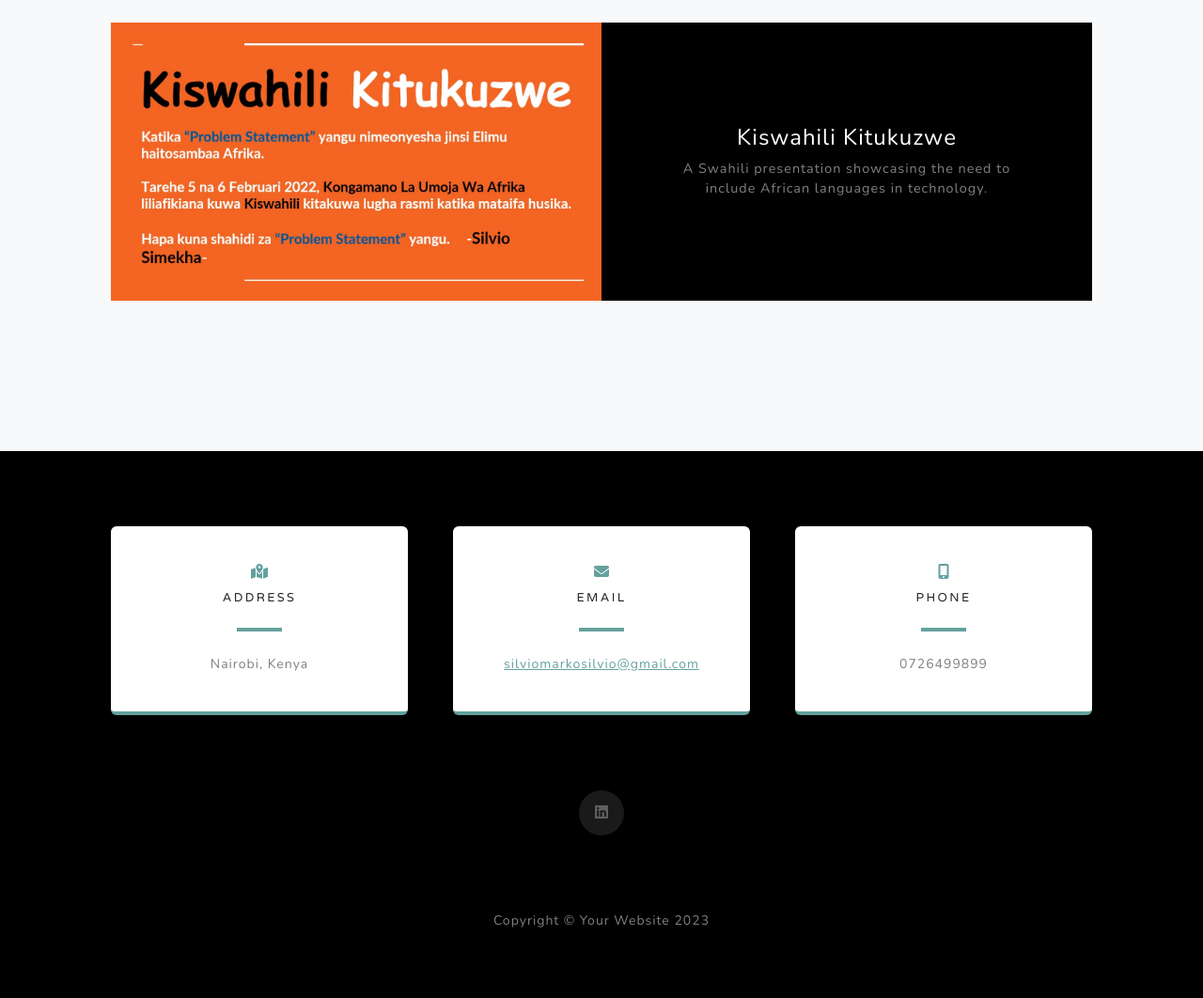
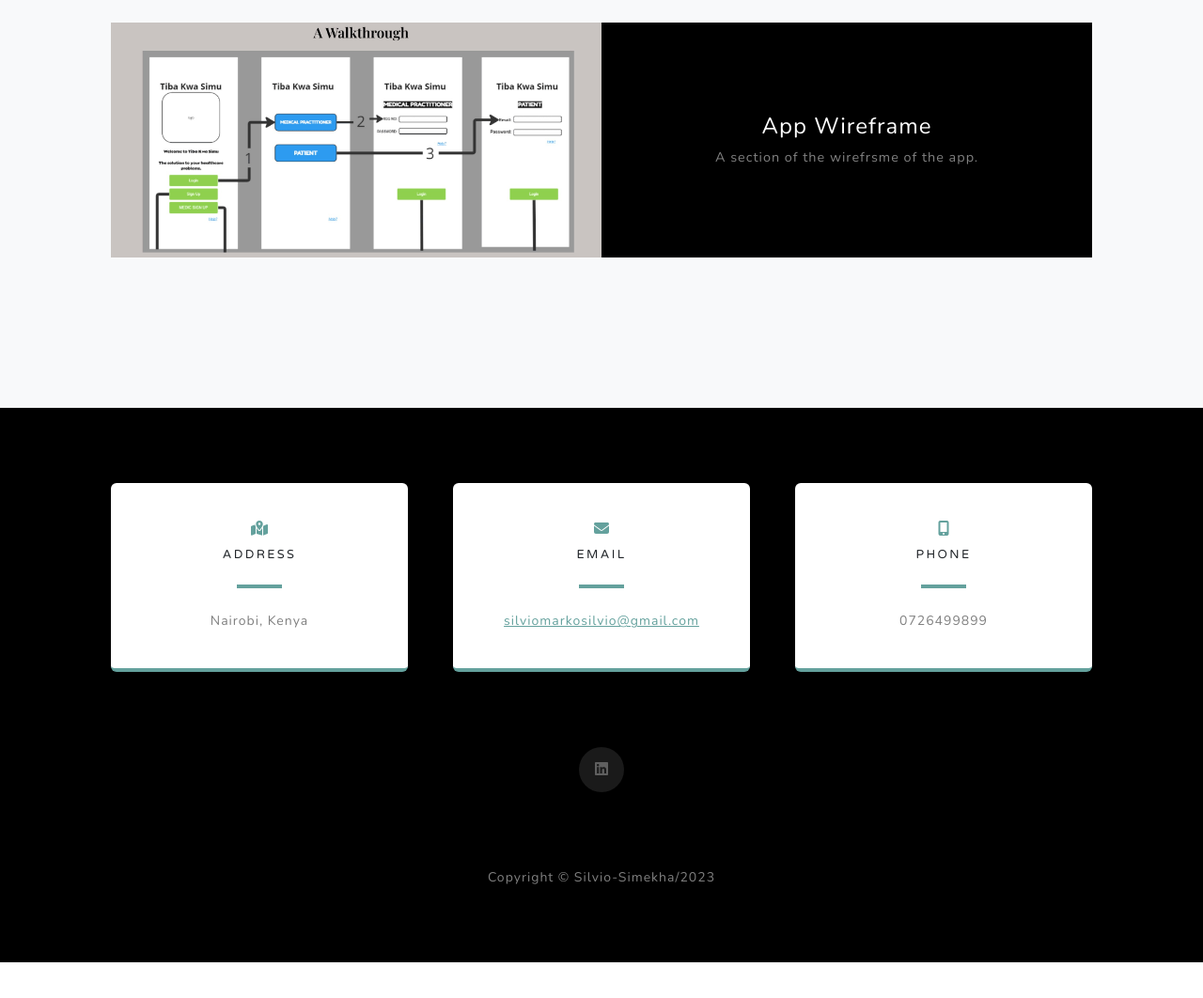
Before and after one commit to SilvioSimekha/SilvioMarkoSimekha, a plain HTML site: page index.html in a window 1280 px wide. Shown: the part 1880-2942 px from the top of the page at 94% size. After the commit the page ends 2904 px from the top, so only its background shows below. Drawn offline with nearby package versions, Linux system fonts and the light colour scheme.

Commit message:
Add files via upload
An improvement of the first repository.

```diff
--- a/index.html
+++ b/index.html
@@ -78,14 +78,14 @@ Silvio’s unique approach to teaching combines traditional teaching techniques
                 </div>
                 <!-- Project One Row-->
                 <div class="row gx-0 mb-5 mb-lg-0 justify-content-center">
-                    <div class="col-lg-6"><a href="https://docs.google.com/presentation/d/1-Xmm2e6-g7U8AnISMpM9cBGQZcnXjVFsQAXymVoxeF8/edit?usp=sharing"><img class="img-fluid"src="assets/img/kiswahili-kitukuzwe.jpg" alt="..." /></a>
+                    <div class="col-lg-6"><a href="https://drive.google.com/file/d/1aWI1iqakzpHHMhtpQ9JQN7f4FyJP1BS6/view?usp=sharing"><img class="img-fluid"src="assets/img/wireframe-slide.jpg" alt="..." /></a>
                     </div>
                     <div class="col-lg-6">
                         <div class="bg-black text-center h-100 project">
                             <div class="d-flex h-100">
                                 <div class="project-text w-100 my-auto text-center text-lg-left">
-                                    <h4 class="text-white">Kiswahili Kitukuzwe</h4>
-                                    <p class="mb-0 text-white-50">A Swahili presentation showcasing the need to include African languages in technology.</p>
+                                    <h4 class="text-white">App Wireframe</h4>
+                                    <p class="mb-0 text-white-50">A section of the wirefrsme of the app.</p>
                                 </div>
                             </div>
                         </div>
@@ -142,7 +142,7 @@ Silvio’s unique approach to teaching combines traditional teaching techniques
             </div>
         </section>
         <!-- Footer-->
-        <footer class="footer bg-black small text-center text-white-50"><div class="container px-4 px-lg-5">Copyright &copy; Your Website 2023</div></footer>
+        <footer class="footer bg-black small text-center text-white-50"><div class="container px-4 px-lg-5">Copyright &copy; Silvio-Simekha/2023</div></footer>
         <!-- Bootstrap core JS-->
         <script src="https://cdn.jsdelivr.net/npm/bootstrap@5.2.3/dist/js/bootstrap.bundle.min.js"></script>
         <!-- Core theme JS-->
```
Also changed, not shown: assets/img/wireframe-slide.jpg (added).
